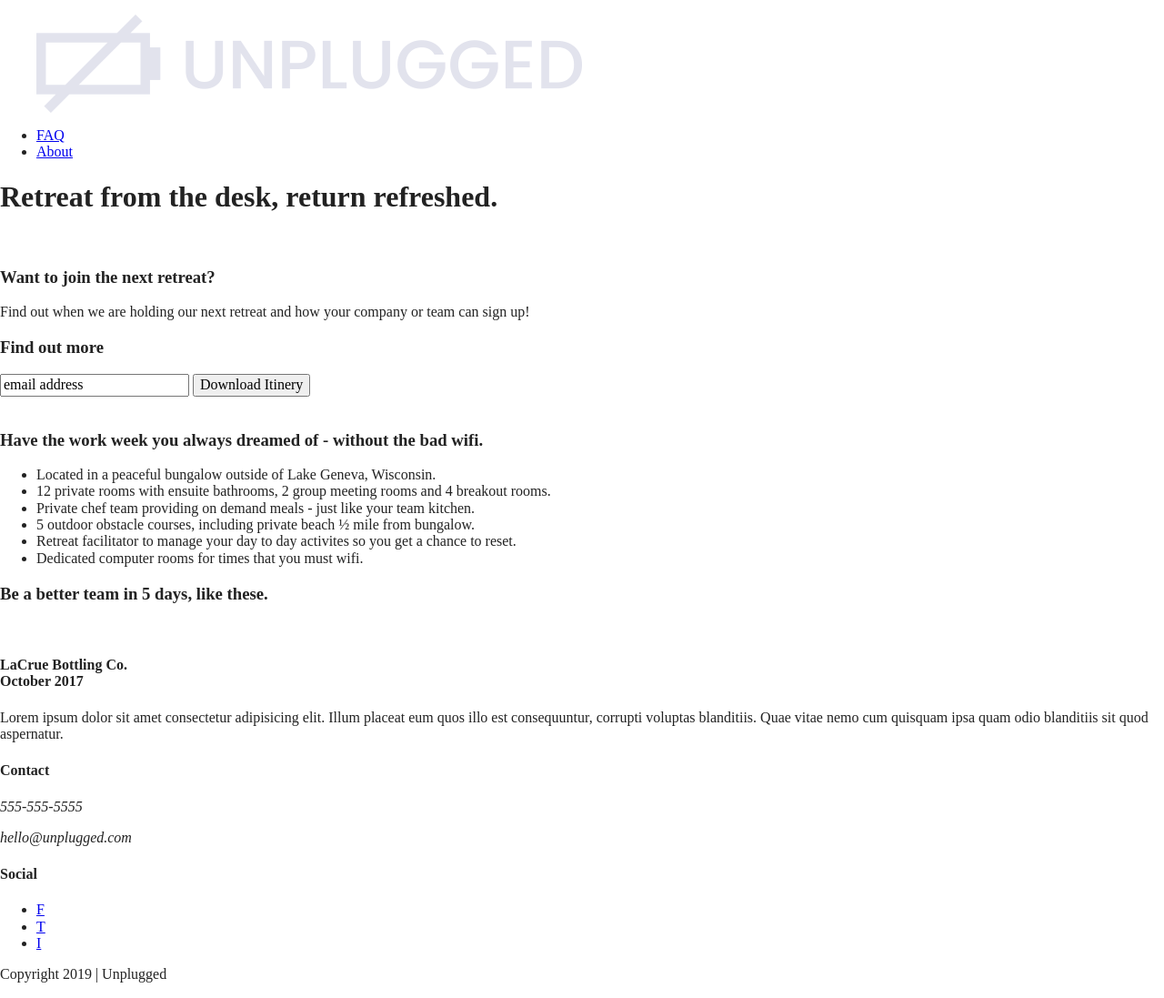
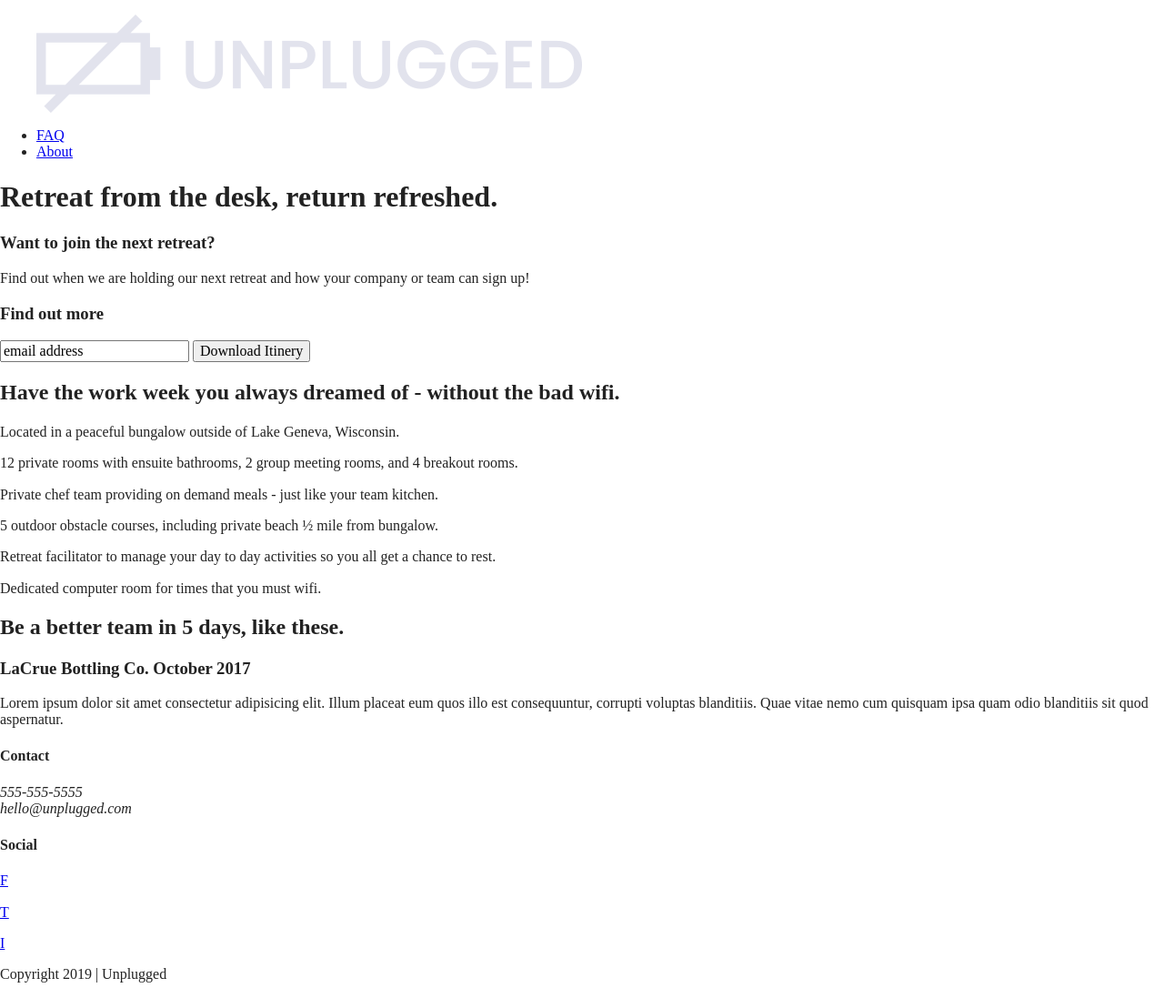
Before and after one commit to benjamin-gdwn/unplugged-retreat, a website built with Parcel: page index.html in a window 1280 px wide. Shown: the whole page at 91% size. Built offline with nearby package versions, Linux system fonts and the light colour scheme; files whose address does not match are found by name.

Commit message:
Added reviews and features sections in html

```diff
--- a/index.html
+++ b/index.html
@@ -3,7 +3,7 @@
 
 <head>
   <meta charset="utf-8">
-  <title></title>
+  <title>Unplugged Retreats</title>
   <meta name="description" content="">
   <meta name="viewport" content="width=device-width, initial-scale=1">
 
@@ -53,7 +53,6 @@
       <div class="content-wrapper">
 
         <h1>Retreat from the desk, return refreshed.</h1>
-        <img src="" alt="">
 
       </div>
 
@@ -74,53 +73,72 @@
 
           <h3>Find out more</h3>
 
-          <div class="form-input">
-
             <input type="text" name="name" value="email address" placeholder="name@email.com">
             <input type="button" value="Download Itinery">
-
-          </div>
-
-          <div class="retreat-description">
-
-            <div class="background-image">
-
-              <img src="" alt="">
-
-            </div>
-
-            <h3>Have the work week you always dreamed of - without the bad wifi.</h3>
-
-            <div class="description-list">
-              <ul>
-
-                <li><img src="" alt="">Located in a peaceful bungalow outside of Lake Geneva, Wisconsin.</li>
-                <li><img src="" alt="">12 private rooms with ensuite bathrooms, 2 group meeting rooms and 4 breakout rooms.</li>
-                <li><img src="" alt="">Private chef team providing on demand meals - just like your team kitchen.</li>
-                <li><img src="" alt="">5 outdoor obstacle courses, including private beach &frac12 mile from bungalow.</li>
-                <li><img src="" alt="">Retreat facilitator to manage your day to day activites so you get a chance to reset.</li>
-                <li><img src="" alt="">Dedicated computer rooms for times that you must wifi.</li>
-
-            </ul>
-
-            </div>
-
-          </div>
-
-        </div>
-
-        <div class="past-retreat">
-
-          <h3>Be a better team in 5 days, like these.</h3>
-          <img src="" alt="">
-          <h4>LaCrue Bottling Co. <br> October 2017</h4>
-          <p>Lorem ipsum dolor sit amet consectetur adipisicing elit. Illum placeat eum quos illo est consequuntur, corrupti voluptas blanditiis. Quae vitae nemo cum quisquam ipsa quam odio blanditiis sit quod aspernatur.</p>
 
         </div>
 
       </div>
 
     </aside>
+
+          <section class="features">
+
+            <div class="content-wrapper">
+
+              <h2>Have the work week you always dreamed of - without the bad wifi.</h2>
+
+              <div class="features-items">
+
+                  <article>
+                    <p class="fontawesome-icon"></p>
+                    <p class="feature-tiem-description">Located in a peaceful bungalow outside of Lake Geneva, Wisconsin.</p>
+                  </article>
+                  <article>
+                    <p class="fontawesome-icon"></p>
+                    <p class="feature-tiem-description">12 private rooms with ensuite bathrooms, 2 group meeting rooms, and 4 breakout rooms.</p>
+                  </article>
+                  <article>
+                    <p class="fontawesome-icon"></p>
+                    <p class="feature-tiem-description">Private chef team providing on demand meals - just like your team kitchen.</p>
+                  </article>
+                  <article>
+                    <p class="fontawesome-icon"></p>
+                    <p class="feature-tiem-description">5 outdoor obstacle courses, including private beach &frac12; mile from bungalow. </p>
+                  </article>
+                  <article>
+                    <p class="fontawesome-icon"></p>
+                    <p class="feature-tiem-description">Retreat facilitator to manage your day to day activities so you all get a chance to rest.</p>
+                  </article>
+                  <article>
+                    <p class="fontawesome-icon"></p>
+                    <p class="feature-tiem-description">Dedicated computer room for times that you must wifi.</p>
+                  </article>
+
+                </div>
+
+
+            </div>
+
+          </section>
+
+
+          <section class="reviews">
+
+            <div class="content-wrapper">
+
+              <h2>Be a better team in 5 days, like these.</h2>
+
+              <article>
+
+                <h3>LaCrue Bottling Co. October 2017</h3>
+                <p>Lorem ipsum dolor sit amet consectetur adipisicing elit. Illum placeat eum quos illo est consequuntur, corrupti voluptas blanditiis. Quae vitae nemo cum quisquam ipsa quam odio blanditiis sit quod aspernatur.</p>
+
+              </article>
+
+            </div>
+
+        </section>
 
   </main>
 
@@ -136,8 +154,7 @@
 
           <address>
 
-            <p>555-555-5555</p>
-            <p>hello@unplugged.com</p>
+            <p>555-555-5555 <br> hello@unplugged.com</p>
 
           </address>
 
@@ -149,13 +166,13 @@
 
             <h4>Social</h4>
 
-            <ul>
+            <div class="social-icons">
 
-              <li><a href="twitter"><img src="" alt="">F</a></li>
-              <li><a href="facebook"><img src="" alt="">T</a></li>
-              <li><a href="insta"><img src="" alt="">I</a></li>
+              <p><a href="twitter" target="_blank"><img src="" alt="">F</a></p>
+              <p><a href="facebook" target="_blank"><img src="" alt="">T</a></p>
+              <p><a href="insta" target="_blank"><img src="" alt="">I</a></p>
 
-            </ul>
+            </div>
 
           </div>
 
```
